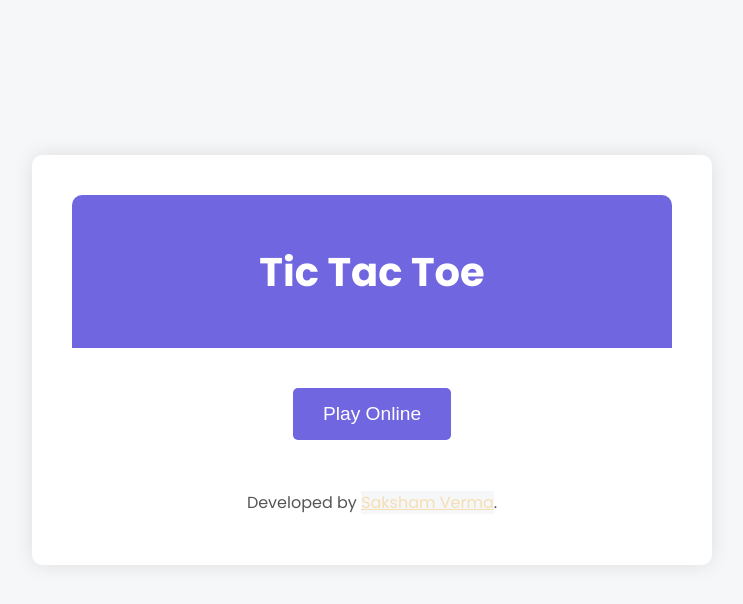
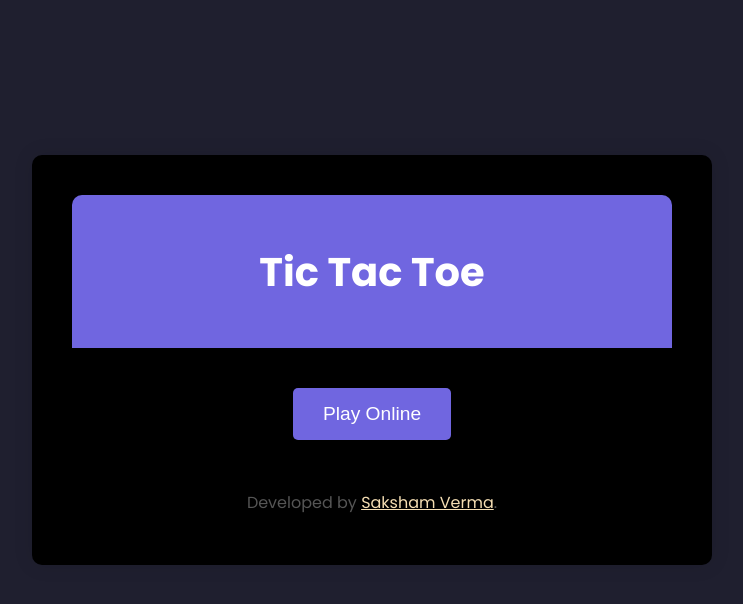
Before and after one commit to 69GliTcH/tic-tac, a React (Vite) app: page / in a window 1280 px wide. Shown: the top 604 px of the page, without its empty margins (268-1011 px from the left). Built offline with nearby package versions, Linux system fonts and the light colour scheme; a web font is replaced by a local one.

Commit message:
Update App.css

```diff
--- a/src/App.css
+++ b/src/App.css
@@ -1,9 +1,7 @@
-*{
-  background-color: #F5F7F8;
-}
+
 .container1 {
   text-align: center;
-  background-color: #fff;
+  background-color: black;
   border-radius: 10px;
   box-shadow: 0 0 20px rgba(0, 0, 0, 0.1);
   padding: 40px;
```
